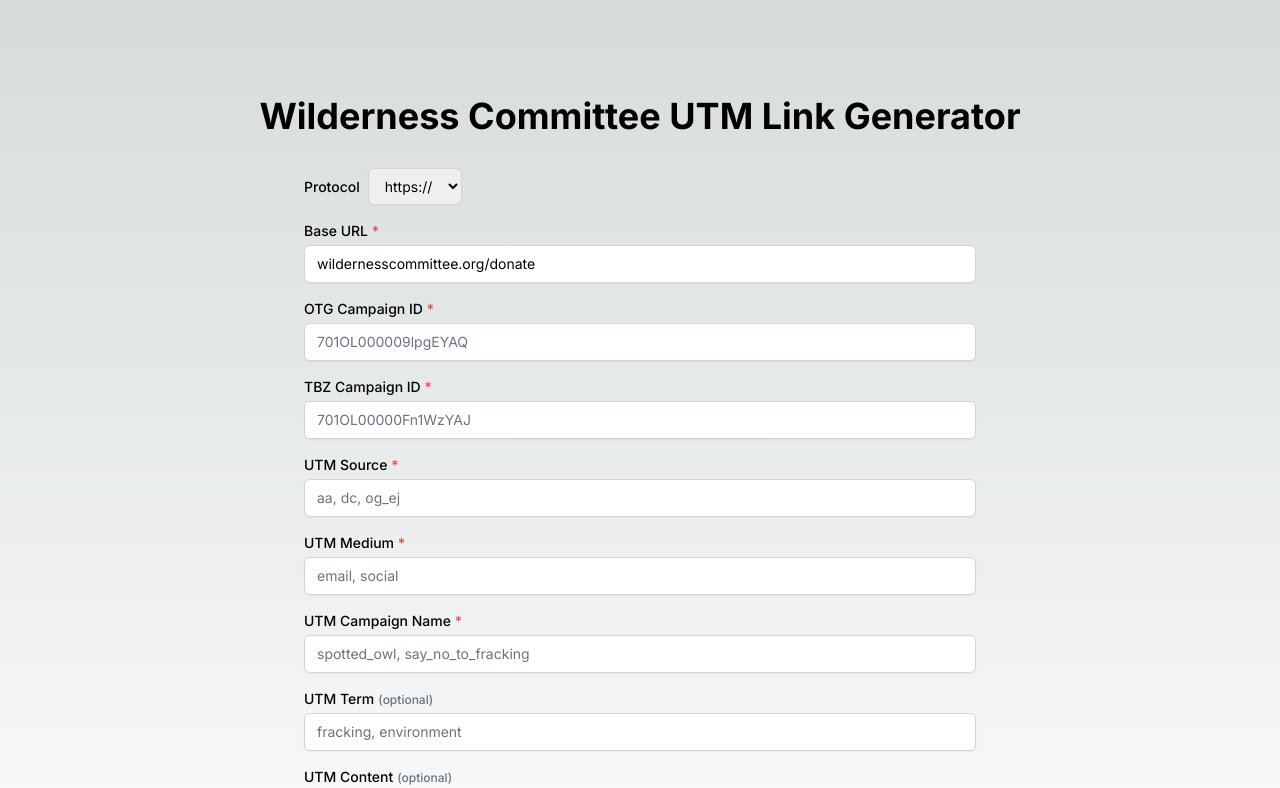
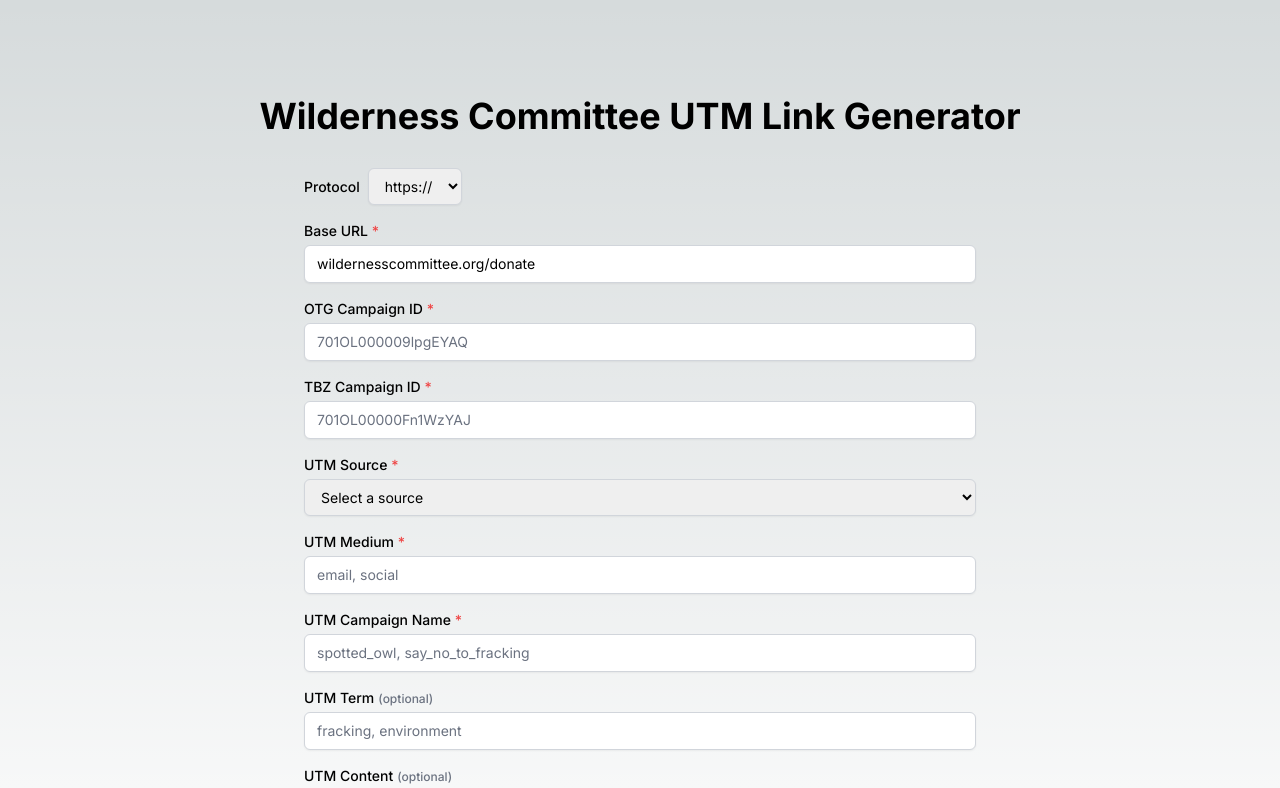
Before and after one commit to Wilderness-Committee/wc-utm-calc, a Next.js app: page / in a window 1280 px wide. Shown: the top 788 px of the page. Built offline with nearby package versions, Linux system fonts and the light colour scheme.

Commit message:
UTM Source Dropdown List implemented

```diff
--- a/app/page.tsx
+++ b/app/page.tsx
@@ -4,7 +4,7 @@
 
 export default function Home() {
   const [protocol, setProtocol] = useState("https://");
-  const [baseUrl, setBaseUrl] = useState("wildernesscommittee.org/donate"); // Pre-populated with default URL
+  const [baseUrl, setBaseUrl] = useState("wildernesscommittee.org/donate");
   const [utmId, setUtmId] = useState("");
   const [tbzId, setTbzId] = useState("");
   const [utmSource, setUtmSource] = useState("");
@@ -13,6 +13,7 @@
   const [utmTerm, setUtmTerm] = useState("");
   const [utmContent, setUtmContent] = useState("");
   const [generatedUrl, setGeneratedUrl] = useState("");
+  const [isOtherSource, setIsOtherSource] = useState(false);
 
   const generateUtmUrl = () => {
     const fullUrl = `${protocol}${baseUrl}`;
@@ -62,7 +63,7 @@
         </div>
         <div className="mb-4">
           <label className="block text-sm font-medium text-white-700">
-            OTG Campaign ID  <span className="text-red-500">*</span>
+            OTG Campaign ID <span className="text-red-500">*</span>
           </label>
           <input
             type="text"
@@ -75,7 +76,7 @@
         </div>
         <div className="mb-4">
           <label className="block text-sm font-medium text-white-700">
-            TBZ Campaign ID  <span className="text-red-500">*</span>
+            TBZ Campaign ID <span className="text-red-500">*</span>
           </label>
           <input
             type="text"
@@ -90,14 +91,43 @@
           <label className="block text-sm font-medium text-white-700">
             UTM Source <span className="text-red-500">*</span>
           </label>
+          <select
+            value={isOtherSource ? "Other" : utmSource}
+            onChange={(e) => {
+              if (e.target.value === "Other") {
+                setIsOtherSource(true);
+                setUtmSource(""); // Reset UTM Source for manual entry
+              } else {
+                setIsOtherSource(false);
+                setUtmSource(e.target.value);
+              }
+            }}
+            className="mt-1 block w-full px-3 py-2 border border-gray-300 rounded-md shadow-sm focus:outline-none focus:ring-indigo-500 focus:border-indigo-500 sm:text-sm text-black"
+          >
+            <option value="">Select a source</option>
+            <option value="action_alert">Action Alert</option>
+            <option value="donor_comms">Donor Comms</option>
+            <option value="impact_report">Impact Report</option>
+            <option value="end_of_year">End Of Year</option>
+            <option value="fracking_ej">Fracking Engagement Journey</option>
+            <option value="old_growth_ej">Old Growth Engagement Journey</option>
+            <option value="action_welcome_ej">
+              Action Welcome Engagement Journey
+            </option>
+            <option value="donor_welcome_ej">
+              Donor Welcome Engagement Journey
+            </option>
+            <option value="Other">Other</option>
+          </select>
+          {isOtherSource && (
             <input
               type="text"
               value={utmSource}
               onChange={(e) => setUtmSource(e.target.value)}
-            placeholder="aa, dc, og_ej"
-            className="mt-1 block w-full px-3 py-2 border border-gray-300 rounded-md shadow-sm focus:outline-none focus:ring-indigo-500 focus:border-indigo-500 sm:text-sm text-black placeholder-gray-500"
-            required
+              placeholder="spotted_owl_ej, example_source_ej"
+              className="mt-2 block w-full px-3 py-2 border border-gray-300 rounded-md shadow-sm focus:outline-none focus:ring-indigo-500 focus:border-indigo-500 sm:text-sm text-black placeholder-gray-500"
             />
+          )}
         </div>
         <div className="mb-4">
           <label className="block text-sm font-medium text-white-700">
```
Lines whose indentation alone changed are shown as unchanged.
